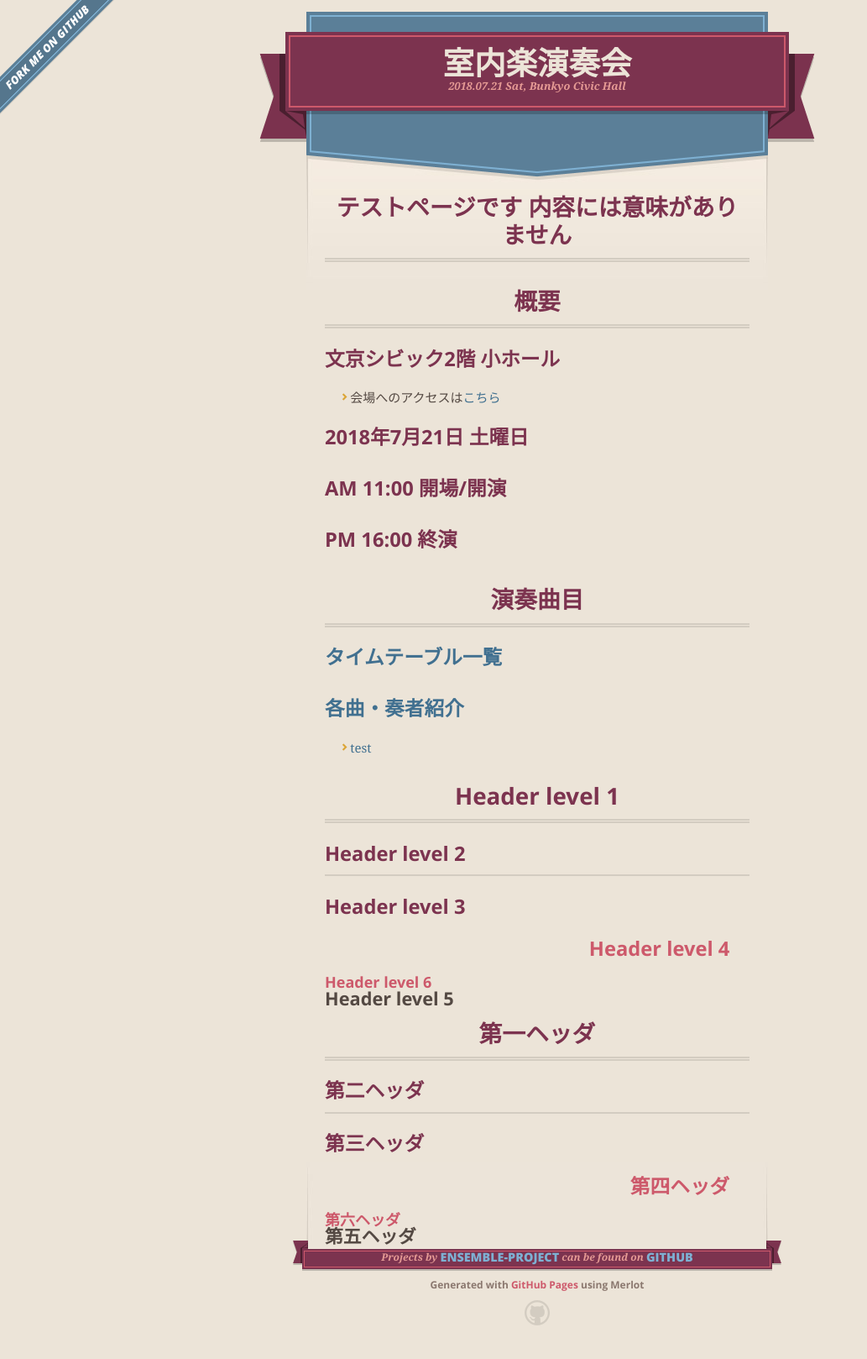
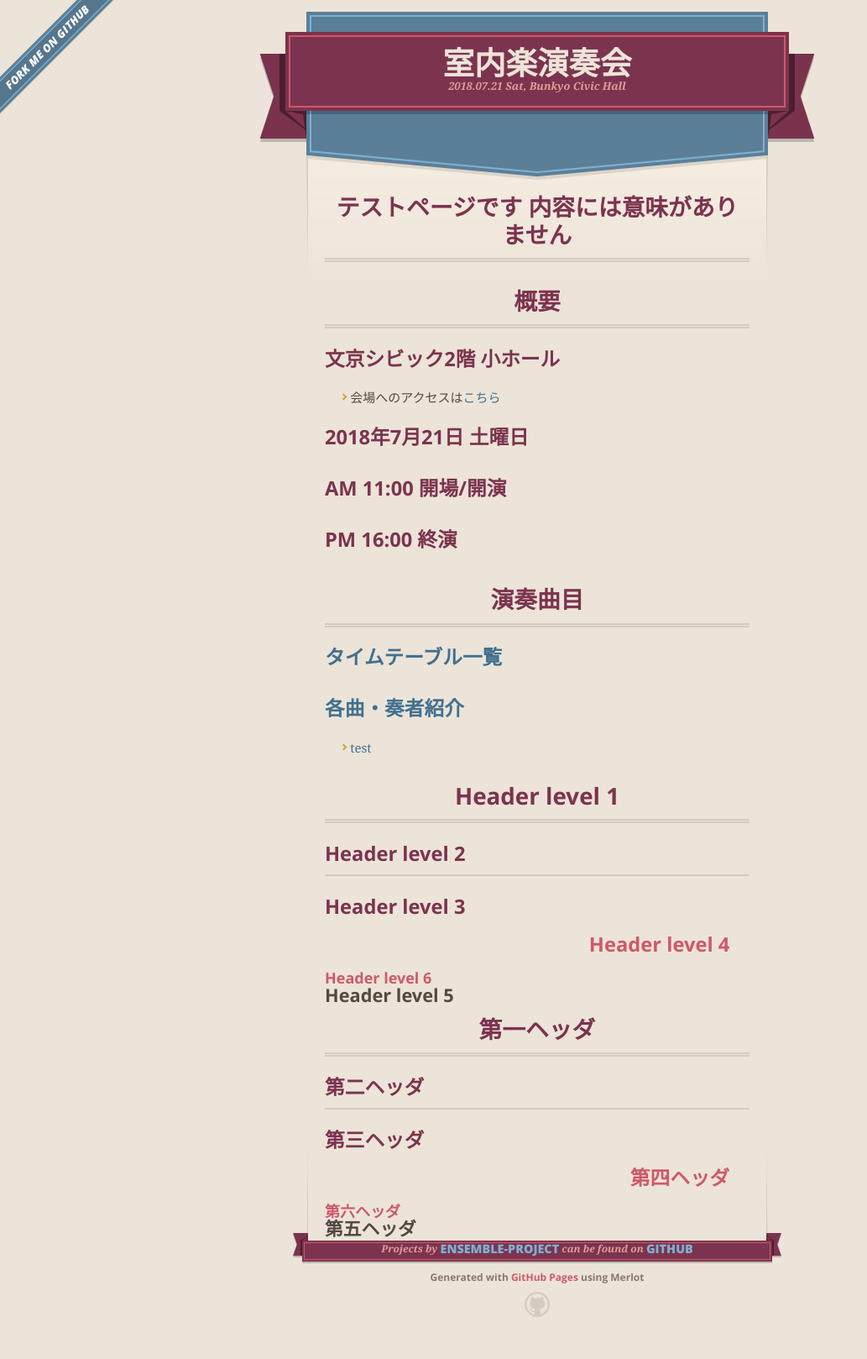
Before and after one commit to Ensemble-Project/Ensemble-Project.github.io, a Jekyll site: the page built from index.md, in a window 1280 px wide. Shown: the whole page at 84% size, without its empty margins (0-1033 px from the left). Built offline with Jekyll 4.4.1, drawn with Linux system fonts in a browser that asks for light colours; our own code applies the rules of GitHub Pages for plain Markdown files.

Commit message:
margin fix header 4

```diff
--- a/_sass/screen.scss
+++ b/_sass/screen.scss
@@ -556,7 +556,7 @@ dd p:first-child {
 .header-level-4 {
   font-size: 1.58em;
   color: #cd596b;
-  margin: .5em 1.0em .5em;
+  margin: .3em 1.0em .7em;
   text-align: right;
   line-height: 1.2;
   padding-bottom: 10px
@@ -568,7 +568,6 @@ dd p:first-child {
 }
 
 .header-level-6 {
-  margin: .6em 0;
   font-size: 1.2em;
   margin: -60px 0 10px;
   color: #cd596b;
```
